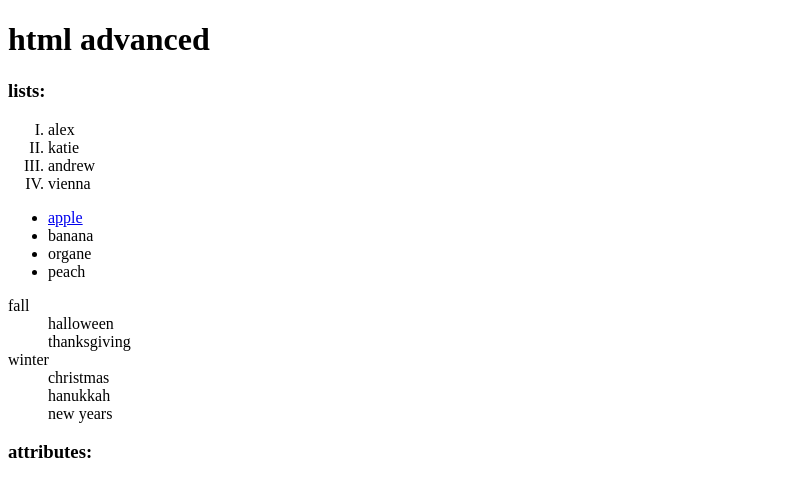
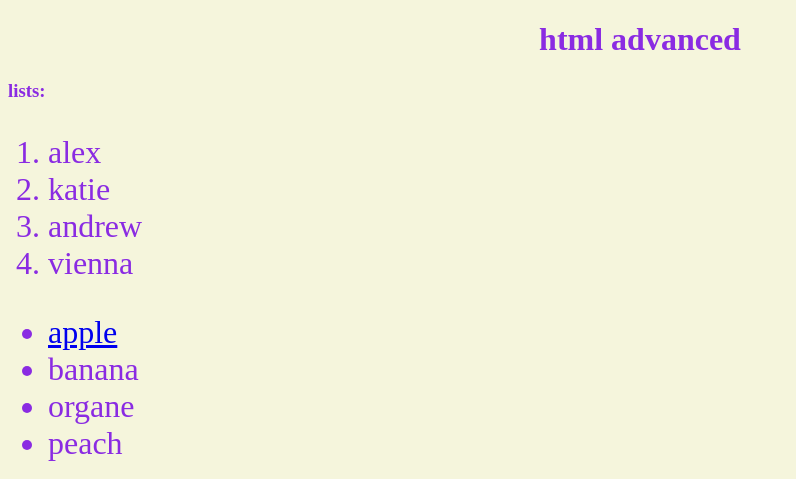
Before and after one commit to shannonperrins-lang/SP_webdev, a plain HTML site: page advaned.html in a window 1280 px wide. Shown: the top 479 px of the page, without its empty margins (0-796 px from the left). Drawn offline with Linux system fonts and the light colour scheme.

Commit message:
advancednotes

```diff
--- a/advaned.html
+++ b/advaned.html
@@ -1,37 +1,65 @@
 <!DOCTYPE html>
-<html lang="en"
+<html lang="en">
     <head>
         <title>HTML advanced notes</title>
-        <meta charset = "ITF-8">
+        <meta charset="ITF-8">
+        <style>
+            /* Cascading Style Sheets
+            1. Selector => says what to change
+            2. Declaration
+                a. Property => What about the element to change
+                b. Value => How to change it
+            */
+        body{
+            color:blueviolet;
+            background-color:beige;
+            border:;
+        }
+        h1{
+             text-align:center;
+        }
+        #even{
+            color: ;
+            text-decoration:
+        }
+        .lists{
+            width:50%;
+            background-color:
+            border-radius:5px;
+            font-size:2rem
+        }
+        </style>
     </head>
     <body>
         <h1> html advanced</h1>
         <h3>lists:</h3>
-        <ol type ="I">
-            <li>alex</li>
+        <div class="lists">
+        <ol>
+            <li id="even">alex</li>
             <li>katie</li>
-            <li>andrew</li>
+            <li id="even">andrew</li>
             <li>vienna</li>
         </ol>
         <ul>
                 <li><a href="https://labonnes.com/blog/2026/4/8/types-of-apples-a-complete-guide-to-choosing-the-best-at-the-market" target="_blank">apple</a></li>
-                <li>banana</li>
+                <li id="even">banana</li>
                 <li>organe</li>
-                <li>peach</li>
+                <li id="even">peach</li>
             </ul>
             <dl>
                 <dt>fall</dt>
                 <dd>halloween</dd>
-                <dd>thanksgiving</dd>
+                <dd >thanksgiving</dd>
                 <dt>winter</dt>
                 <dd>christmas</dd>
                 <dd>hanukkah</dd>
                 <dd>new years</dd>
+            </dl>
+            </div>
         <h3> attributes:</h3>
-        <div></div>
         <a href=""target="_blank"><img src = "https://upload.wikimedia.org/wikipedia/commons/2/22/Mount_Timpanogos_at_sunset.jpg?utm_source=commons.wikimedia.org&utm_campaign=index&utm_content=original" alt = "mt timp" width="250px"></a>
             <p>image from: wikimedia commons</p>
-        </div>
+
         <div>
             <img src="images.jpg" alt="another timp" width="250px">
             <p>image from: <a href = "https://commons.wikimedia.org/wiki/File:Mount_Timpanogos_-_01-07-08.jpg"target="_blank">wikimedia commons</a> </p>
```
